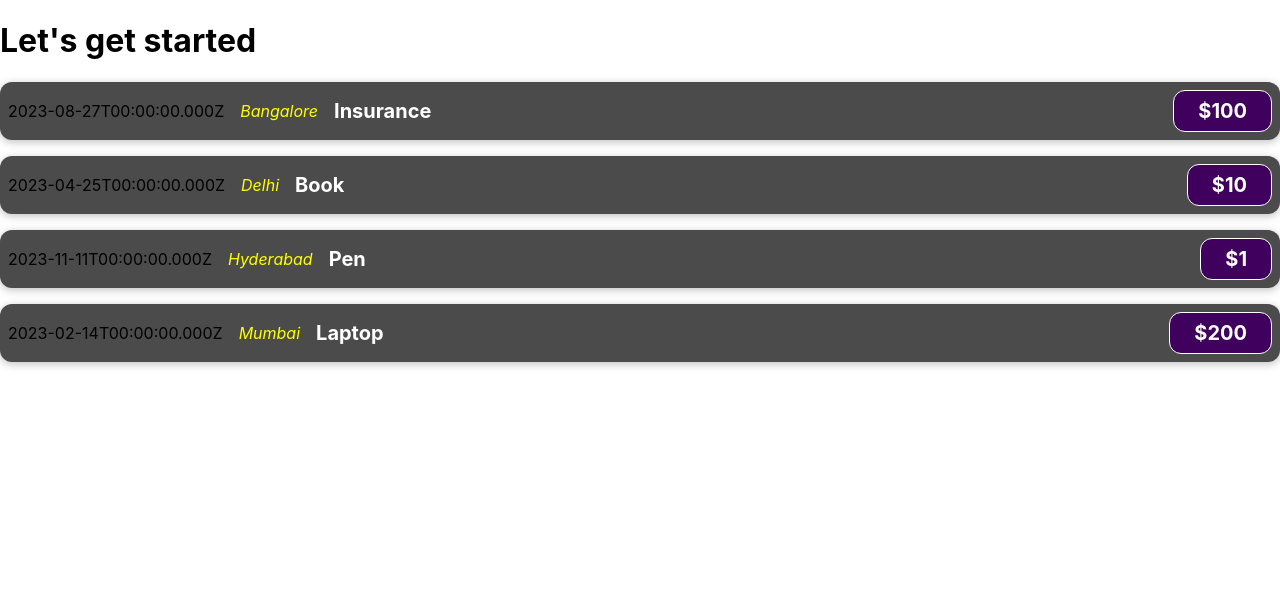
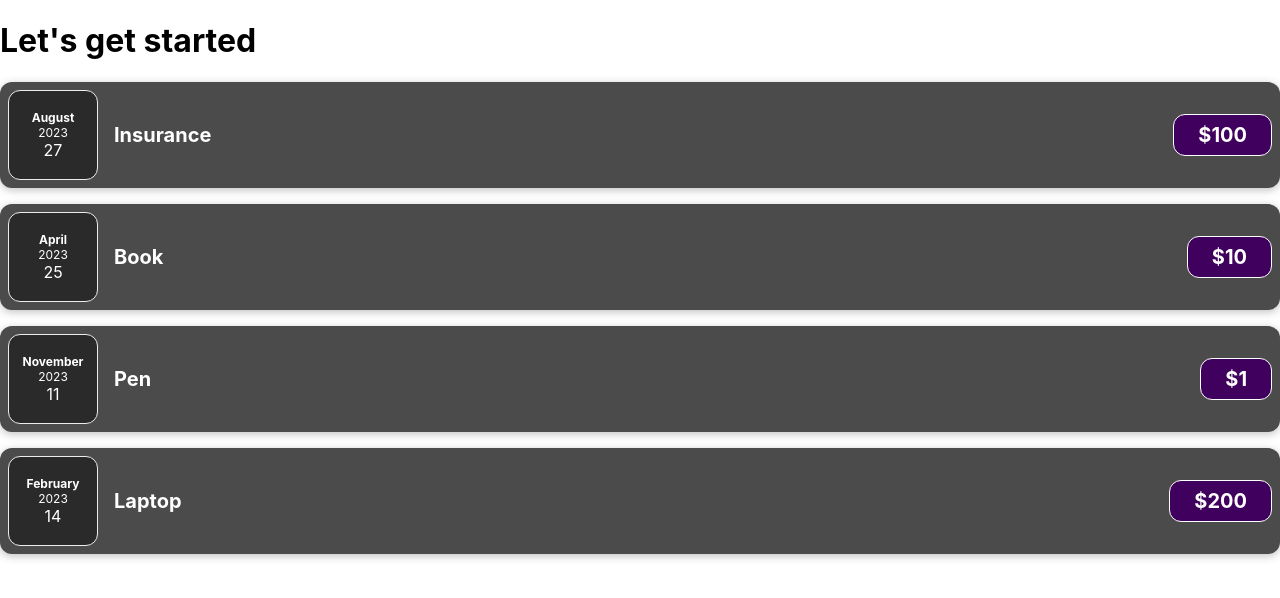
Before and after one commit to ysagar558/ReactDisplayTaskSharpener, a React (Create React App) app: page / in a window 1280 px wide. Shown: the top 598 px of the page. Built offline with nearby package versions, Linux system fonts and the light colour scheme.

Commit message:
Splitting the date components

```diff
--- a/src/App.js
+++ b/src/App.js
@@ -1,4 +1,5 @@
 import ExpenseItem from "./components/ExpenseItem";
+import Expenses from "./components/Expenses";
 
 
 
@@ -16,19 +17,7 @@
   return (
     <div>
       <h1>Let's get started</h1>
-      {
-        expenses.map((expense,index)=>{
-          return(
-            <ExpenseItem
-            key={expense.id}
-            date={expense.date}
-            title={expense.title}
-            price={expense.price}
-            location={expense.location}
-            ></ExpenseItem>
-          );
-        })
-      }
+      <Expenses expenses={expenses}></Expenses>
 
     </div>
   );
--- /dev/null
+++ b/src/components/ExpenseDate.css
@@ -0,0 +1,26 @@
+.expense-date {
+  display: flex;
+  flex-direction: column;
+  width: 5.5rem;
+  height: 5.5rem;
+  border: 1px solid #ececec;
+  background-color: #2a2a2a;
+  color: white;
+  border-radius: 12px;
+  align-items: center;
+  justify-content: center;
+}
+
+.expense-date__month {
+  font-size: 0.75rem;
+  font-weight: bold;
+}
+
+.expense-date__year {
+  font-size: 0.75rem;
+}
+
+.expense-date__day {
+  font-size: 1.5rem;
+  font-weight: bold;
+}
--- /dev/null
+++ b/src/components/ExpenseDate.js
@@ -0,0 +1,36 @@
+import "./ExpenseDate.css";
+const months = [
+  "January",
+  "February",
+  "March",
+  "April",
+  "May",
+  "June",
+  "July",
+  "August",
+  "September",
+  "October",
+  "November",
+  "December",
+];
+
+function ExpenseDate(props)
+{
+  const month = months[props.date.getMonth()];
+  const year = props.date.getFullYear();
+  const date = props.date.getDate();
+
+  return (
+    <div className="expense-date">
+      <div className="expense-date__month">{month}</div>
+      <div className="expense-date__year">{year}</div>
+      <div className="expense-date__date">{date}</div>
+
+    </div>
+
+  );
+
+
+}
+
+export default ExpenseDate;
--- a/src/components/ExpenseItem.js
+++ b/src/components/ExpenseItem.js
@@ -1,4 +1,5 @@
 import "./ExpenseItem.css"
+import ExpenseDate from "./ExpenseDate";
 
 function ExpenseItem(props){
   //       const expenseDate = new Date(2023, 7, 15).toISOString();
@@ -8,8 +9,7 @@
 
   return (
     <div className="expense-item">
-      <div>{props.date.toISOString()}</div>
-      <div className="expense-item__location">{props.location}</div>
+      <ExpenseDate date={props.date}></ExpenseDate>
       <div className="expense-item__description">
         <h2>{props.title}</h2>
         <div className="expense-item__price">${props.price}</div>
--- /dev/null
+++ b/src/components/Expenses.css
@@ -0,0 +1,9 @@
+.expenses {
+  padding: 1rem;
+  background-color: rgb(31, 31, 31);
+  margin: 2rem auto;
+  width: 50rem;
+  max-width: 95%;
+  border-radius: 12px;
+  box-shadow: 0 1px 8px rgba(0, 0, 0, 0.25);
+}
--- /dev/null
+++ b/src/components/Expenses.js
@@ -0,0 +1,24 @@
+import "./Expenses.css";
+import ExpenseItem from "./ExpenseItem";
+
+function Expenses(props)
+{
+  return (
+    <div>
+      {props.expenses.map((expense, index) => {
+        return (
+          <ExpenseItem
+            key={expense.id}
+            date={expense.date}
+            title={expense.title}
+            price={expense.price}
+
+          ></ExpenseItem>
+        );
+      })}
+    </div>
+  );
+
+}
+
+export default Expenses;
```
